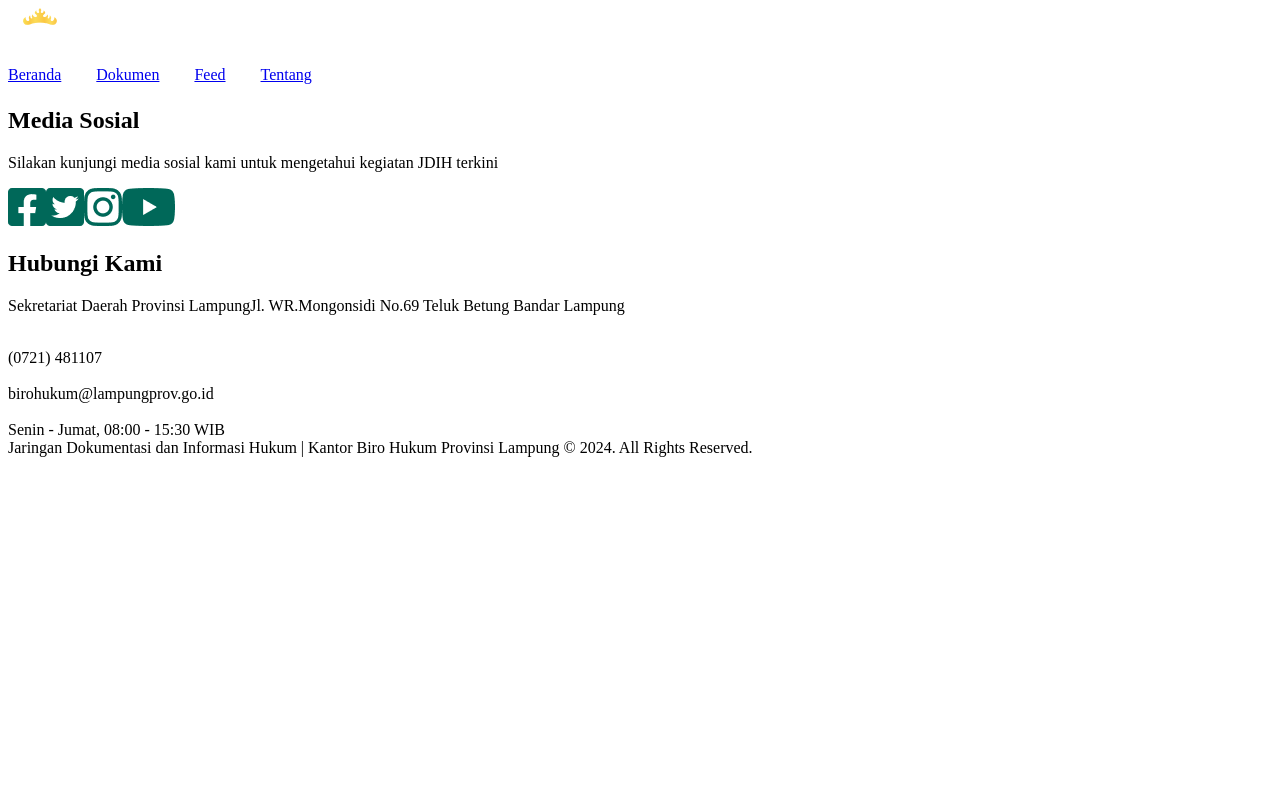
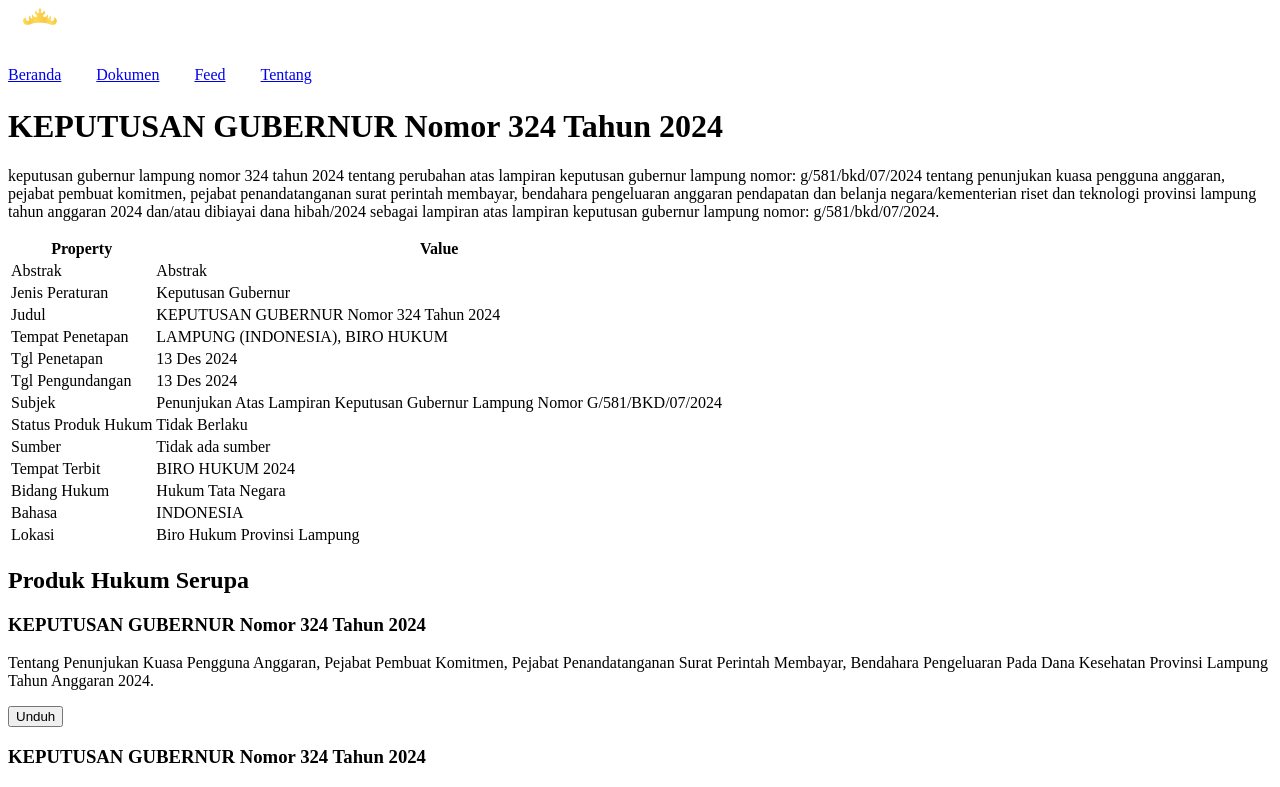
Before and after one commit to rafipaca/jdih, a Vue app: page /cardview in a window 1280 px wide. Shown: the top 787 px of the page. Built offline with nearby package versions, Linux system fonts and the light colour scheme; the HTML template or start-up script is replaced by a standard one.

Commit message:
add card detail status init

```diff
--- /dev/null
+++ b/src/components/carddetail/MetadataSection.vue
@@ -0,0 +1,76 @@
+<template>
+    <div class="overflow-x-auto mb-4">
+      <table class="table w-full">
+        <thead>
+          <tr>
+            <th>Property</th>
+            <th>Value</th>
+          </tr>
+        </thead>
+        <tbody>
+          <tr>
+            <td>Abstrak</td>
+            <td>Abstrak</td>
+          </tr>
+          <tr>
+            <td>Jenis Peraturan</td>
+            <td>Keputusan Gubernur</td>
+          </tr>
+          <tr>
+            <td>Judul</td>
+            <td>KEPUTUSAN GUBERNUR Nomor 324 Tahun 2024</td>
+          </tr>
+          <tr>
+            <td>Tempat Penetapan</td>
+            <td>LAMPUNG (INDONESIA), BIRO HUKUM</td>
+          </tr>
+          <tr>
+            <td>Tgl Penetapan</td>
+            <td>13 Des 2024</td>
+          </tr>
+          <tr>
+            <td>Tgl Pengundangan</td>
+            <td>13 Des 2024</td>
+          </tr>
+          <tr>
+            <td>Subjek</td>
+            <td>Penunjukan Atas Lampiran Keputusan Gubernur Lampung Nomor G/581/BKD/07/2024</td>
+          </tr>
+          <tr>
+            <td>Status Produk Hukum</td>
+            <td>Tidak Berlaku</td>
+          </tr>
+          <tr>
+            <td>Sumber</td>
+            <td>Tidak ada sumber</td>
+          </tr>
+          <tr>
+            <td>Tempat Terbit</td>
+            <td>BIRO HUKUM 2024</td>
+          </tr>
+          <tr>
+            <td>Bidang Hukum</td>
+            <td>Hukum Tata Negara</td>
+          </tr>
+          <tr>
+            <td>Bahasa</td>
+            <td>INDONESIA</td>
+          </tr>
+          <tr>
+            <td>Lokasi</td>
+            <td>Biro Hukum Provinsi Lampung</td>
+          </tr>
+        </tbody>
+      </table>
+    </div>
+  </template>
+
+  <script>
+  export default {
+    name: 'MetadataSection'
+  }
+  </script>
+
+  <style scoped>
+  /* Add any scoped styles if necessary */
+  </style>
--- /dev/null
+++ b/src/components/carddetail/RelatedProducts.vue
@@ -0,0 +1,47 @@
+<template>
+    <div>
+      <h2 class="text-xl font-bold mb-4">Produk Hukum Serupa</h2>
+      <div class="grid grid-cols-1 gap-4">
+        <div class="card bg-base-100 shadow-xl" v-for="product in products" :key="product.id">
+          <div class="card-body">
+            <h3 class="card-title">{{ product.title }}</h3>
+            <p>{{ product.description }}</p>
+            <div class="card-actions justify-end">
+              <button class="btn btn-primary">Unduh</button>
+            </div>
+          </div>
+        </div>
+      </div>
+    </div>
+  </template>
+
+  <script>
+  export default {
+    name: 'RelatedProducts',
+    data() {
+      return {
+        products: [
+          {
+            id: 1,
+            title: 'KEPUTUSAN GUBERNUR Nomor 324 Tahun 2024',
+            description: 'Tentang Penunjukan Kuasa Pengguna Anggaran, Pejabat Pembuat Komitmen, Pejabat Penandatanganan Surat Perintah Membayar, Bendahara Pengeluaran Pada Dana Kesehatan Provinsi Lampung Tahun Anggaran 2024.'
+          },
+          {
+            id: 2,
+            title: 'KEPUTUSAN GUBERNUR Nomor 324 Tahun 2024',
+            description: 'Tentang Penunjukan Kuasa Pengguna Anggaran, Pejabat Pembuat Komitmen, Pejabat Penandatanganan Surat Perintah Membayar, Bendahara Pengeluaran Pada Dana Kesehatan Provinsi Lampung Tahun Anggaran 2024.'
+          },
+          {
+            id: 3,
+            title: 'KEPUTUSAN GUBERNUR Nomor 324 Tahun 2024',
+            description: 'Tentang Penunjukan Kuasa Pengguna Anggaran, Pejabat Pembuat Komitmen, Pejabat Penandatanganan Surat Perintah Membayar, Bendahara Pengeluaran Pada Dana Kesehatan Provinsi Lampung Tahun Anggaran 2024.'
+          }
+        ]
+      }
+    }
+  }
+  </script>
+
+  <style scoped>
+  /* Add any scoped styles if necessary */
+  </style>
--- a/src/router/index.js
+++ b/src/router/index.js
@@ -1,6 +1,7 @@
 import { createRouter, createWebHistory } from 'vue-router'
 import HomeView from '../views/HomeView.vue'
 import DocView from '../views/DocView.vue'
+import CardDetailView from '../views/CardDetailView.vue'
 
 /* Tempat path kayak page2 dari website tarok disini */
 
@@ -24,8 +25,12 @@ const router = createRouter({
       path: '/dokumen',
       name: 'document',
       component: DocView
+    },
+    {
+      path: '/cardview',
+      name: 'detailcard',
+      component: CardDetailView
     }
-
   ]
 })
 
--- /dev/null
+++ b/src/views/CardDetailView.vue
@@ -0,0 +1,31 @@
+<template>
+  <div class="container mx-auto p-4">
+    <h1 class="text-center text-2xl font-bold mb-4">KEPUTUSAN GUBERNUR Nomor 324 Tahun 2024</h1>
+    <p class="text-center mb-4">
+      keputusan gubernur lampung nomor 324 tahun 2024 tentang perubahan atas lampiran keputusan
+      gubernur lampung nomor: g/581/bkd/07/2024 tentang penunjukan kuasa pengguna anggaran, pejabat
+      pembuat komitmen, pejabat penandatanganan surat perintah membayar, bendahara pengeluaran
+      anggaran pendapatan dan belanja negara/kementerian riset dan teknologi provinsi lampung tahun
+      anggaran 2024 dan/atau dibiayai dana hibah/2024 sebagai lampiran atas lampiran keputusan
+      gubernur lampung nomor: g/581/bkd/07/2024.
+    </p>
+    <MetadataSection />
+    <RelatedProducts />
+  </div>
+</template>
+
+<script>
+import MetadataSection from '../components/carddetail/MetadataSection.vue'
+import RelatedProducts from '../components/carddetail/RelatedProducts.vue'
+
+export default {
+  components: {
+    MetadataSection,
+    RelatedProducts
+  }
+}
+</script>
+
+<style scoped>
+/* Add any scoped styles if necessary */
+</style>
```
